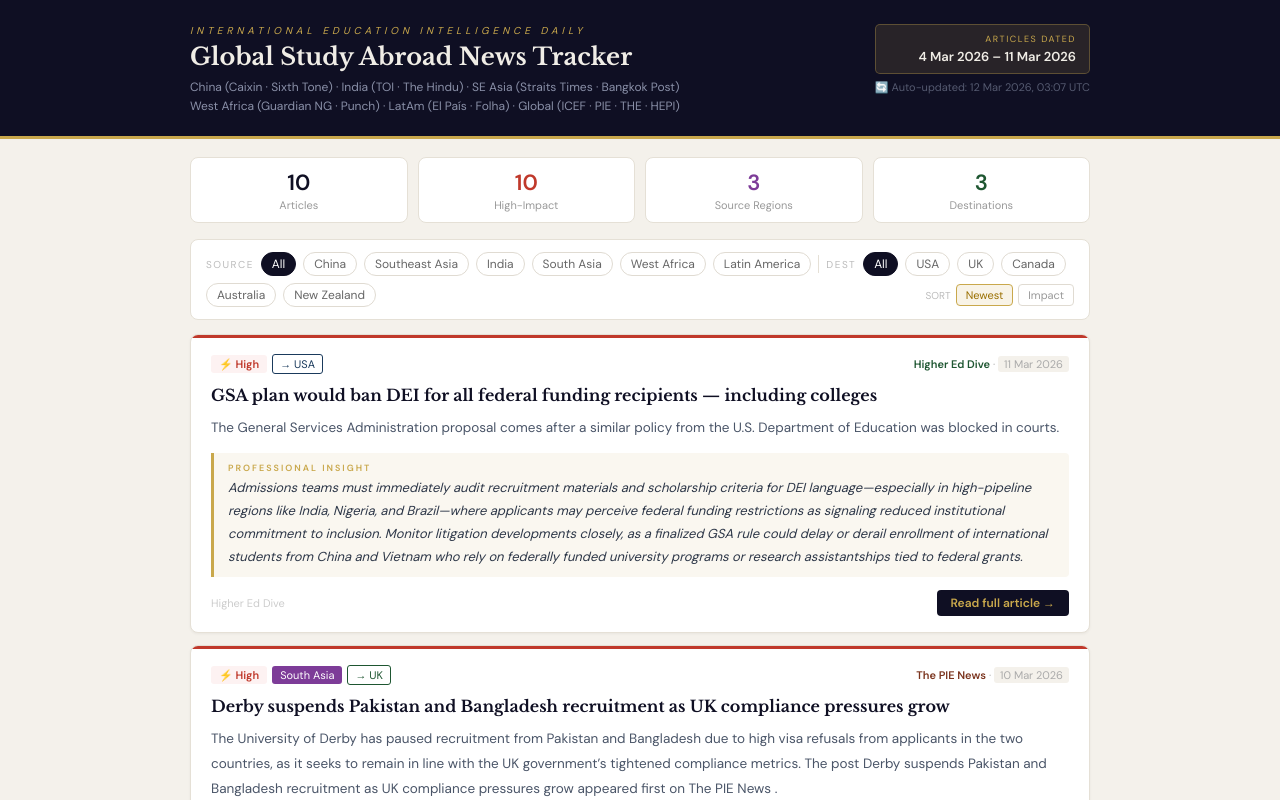
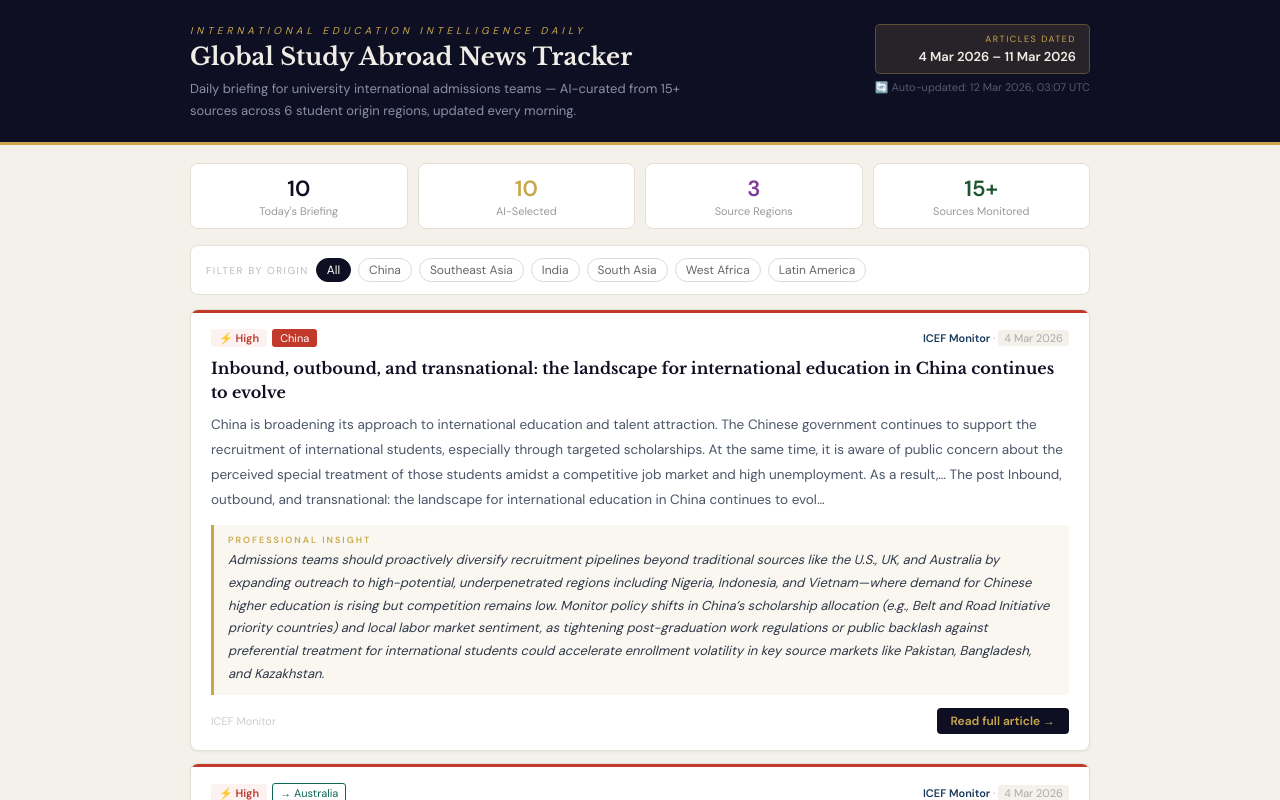
Before and after one commit to irenewang1084/edu-news-tracker, a React (Vite) app: page / in a window 1280 px wide. Shown: the top 800 px of the page. Built offline with nearby package versions, Linux system fonts and the light colour scheme.

Commit message:
Update App.jsx

```diff
--- a/src/App.jsx
+++ b/src/App.jsx
@@ -71,8 +71,6 @@ export default function App() {
   const [loading,     setLoading]     = useState(true);
   const [error,       setError]       = useState("");
   const [fSrc,        setFSrc]        = useState("All");
-  const [fDst,        setFDst]        = useState("All");
-  const [sort,        setSort]        = useState("date");
   const [showSources, setShowSources] = useState(false);
 
   // Load news.json on mount
@@ -90,17 +88,9 @@ export default function App() {
       });
   }, []);
 
-  const RANK = { High: 0, Medium: 1, Low: 2 };
   const shown = articles
-    .filter(a =>
-      (fSrc === "All" || (a.sources || []).includes(fSrc)) &&
-      (fDst === "All" || (a.dests   || []).includes(fDst))
-    )
-    .sort((a, b) =>
-      sort === "impact"
-        ? RANK[a.impact] - RANK[b.impact]
-        : new Date(b.pubDate) - new Date(a.pubDate)
-    );
+    .filter(a => fSrc === "All" || (a.sources || []).includes(fSrc))
+    .sort((a, b) => (a.relevanceScore || 0) > (b.relevanceScore || 0) ? -1 : 1);
 
   const dateRange = (() => {
     const dates = articles.map(a => a.pubDate).filter(Boolean).sort();
@@ -122,9 +112,8 @@ export default function App() {
             <h1 style={{ margin: 0, fontSize: 24, fontWeight: 700, lineHeight: 1.25 }}>
               Global Study Abroad News Tracker
             </h1>
-            <div style={{ marginTop: 6, fontSize: 12, color: "#8a90a8", fontFamily: "'DM Sans',sans-serif", lineHeight: 1.6 }}>
-              China (Caixin · Sixth Tone) · India (TOI · The Hindu) · SE Asia (Straits Times · Bangkok Post)<br />
-              West Africa (Guardian NG · Punch) · LatAm (El País · Folha) · Global (ICEF · PIE · THE · HEPI)
+            <div style={{ marginTop: 6, fontSize: 13, color: "#8a90a8", fontFamily: "'DM Sans',sans-serif", lineHeight: 1.7, maxWidth: 540 }}>
+              Daily briefing for university international admissions teams — AI-curated from 15+ sources across 6 student origin regions, updated every morning.
             </div>
           </div>
           {/* Top-right: article date range */}
@@ -166,10 +155,10 @@ export default function App() {
             {/* STATS */}
             <div style={{ display: "grid", gridTemplateColumns: "repeat(4,1fr)", gap: 10, marginBottom: 16 }}>
               {[
-                { label: "Articles",       val: shown.length,                                             color: "#0f0f23" },
-                { label: "High-Impact",    val: shown.filter(a => a.impact === "High").length,            color: "#c0392b" },
-                { label: "Source Regions", val: [...new Set(shown.flatMap(a => a.sources))].length || "—",color: "#7d3c98" },
-                { label: "Destinations",   val: [...new Set(shown.flatMap(a => a.dests))].length   || "—",color: "#1e5631" },
+                { label: "Today's Briefing", val: shown.length,                                              color: "#0f0f23" },
+                { label: "AI-Selected",       val: articles.length,                                          color: "#c9a84c" },
+                { label: "Source Regions",    val: [...new Set(shown.flatMap(a => a.sources))].length || "—", color: "#7d3c98" },
+                { label: "Sources Monitored", val: "15+",                                                    color: "#1e5631" },
               ].map(s => (
                 <div key={s.label} style={{ background: "white", border: "1px solid #e5e0d6", borderRadius: 8, padding: "10px 12px", textAlign: "center" }}>
                   <div style={{ fontSize: 22, fontWeight: 700, color: s.color, fontFamily: "'DM Sans',sans-serif" }}>{s.val}</div>
@@ -178,10 +167,10 @@ export default function App() {
               ))}
             </div>
 
-            {/* FILTERS */}
+            {/* FILTERS — source region only */}
             <div style={{ background: "white", borderRadius: 8, border: "1px solid #e5e0d6", padding: "12px 15px", marginBottom: 14 }}>
               <div style={{ display: "flex", flexWrap: "wrap", gap: 7, alignItems: "center" }}>
-                <span style={{ fontSize: 10, color: "#bbb", letterSpacing: 1.5, fontFamily: "'DM Sans',sans-serif" }}>SOURCE</span>
+                <span style={{ fontSize: 10, color: "#bbb", letterSpacing: 1.5, fontFamily: "'DM Sans',sans-serif" }}>FILTER BY ORIGIN</span>
                 {SRC_OPTS.map(f => (
                   <button key={f} onClick={() => setFSrc(f)} style={{
                     padding: "3px 10px", borderRadius: 20, fontSize: 12, cursor: "pointer", fontFamily: "'DM Sans',sans-serif",
@@ -190,32 +179,11 @@ export default function App() {
                     color: fSrc === f ? "white" : "#666", transition: "all 0.15s",
                   }}>{f}</button>
                 ))}
-                <div style={{ width: 1, height: 18, background: "#e5e0d6" }} />
-                <span style={{ fontSize: 10, color: "#bbb", letterSpacing: 1.5, fontFamily: "'DM Sans',sans-serif" }}>DEST</span>
-                {DEST_OPTS.map(f => (
-                  <button key={f} onClick={() => setFDst(f)} style={{
-                    padding: "3px 10px", borderRadius: 20, fontSize: 12, cursor: "pointer", fontFamily: "'DM Sans',sans-serif",
-                    border: `1.5px solid ${fDst === f ? (DST_TAG[f] || "#0f0f23") : "#e0dbd2"}`,
-                    background: fDst === f ? (DST_TAG[f] || "#0f0f23") : "transparent",
-                    color: fDst === f ? "white" : "#666", transition: "all 0.15s",
-                  }}>{f}</button>
-                ))}
-                <div style={{ marginLeft: "auto", display: "flex", gap: 5 }}>
-                  <span style={{ fontSize: 10, color: "#bbb", fontFamily: "'DM Sans',sans-serif", alignSelf: "center" }}>SORT</span>
-                  {["date", "impact"].map(s => (
-                    <button key={s} onClick={() => setSort(s)} style={{
-                      padding: "3px 9px", borderRadius: 4, fontSize: 11, cursor: "pointer", fontFamily: "'DM Sans',sans-serif",
-                      border: `1.5px solid ${sort === s ? "#c9a84c" : "#e0dbd2"}`,
-                      background: sort === s ? "#c9a84c22" : "transparent",
-                      color: sort === s ? "#9a6f00" : "#999",
-                    }}>{s === "date" ? "Newest" : "Impact"}</button>
-                  ))}
-                </div>
               </div>
-              {(fSrc !== "All" || fDst !== "All") && (
+              {fSrc !== "All" && (
                 <div style={{ marginTop: 7, fontSize: 11, color: "#aaa", fontFamily: "'DM Sans',sans-serif" }}>
-                  Showing {shown.length} of {articles.length} ·{" "}
-                  <span style={{ color: "#c9a84c", cursor: "pointer" }} onClick={() => { setFSrc("All"); setFDst("All"); }}>Clear</span>
+                  Showing {shown.length} article{shown.length !== 1 ? "s" : ""} from {fSrc} ·{" "}
+                  <span style={{ color: "#c9a84c", cursor: "pointer" }} onClick={() => setFSrc("All")}>Clear</span>
                 </div>
               )}
             </div>
@@ -224,7 +192,7 @@ export default function App() {
             {shown.length === 0 ? (
               <div style={{ textAlign: "center", padding: 50, color: "#aaa", fontFamily: "'DM Sans',sans-serif" }}>
                 No articles match current filters.{" "}
-                <span style={{ color: "#c9a84c", cursor: "pointer" }} onClick={() => { setFSrc("All"); setFDst("All"); }}>Clear filters</span>
+                <span style={{ color: "#c9a84c", cursor: "pointer" }} onClick={() => setFSrc("All")}>Clear filters</span>
               </div>
             ) : (
               <div style={{ display: "flex", flexDirection: "column", gap: 12 }}>
```
